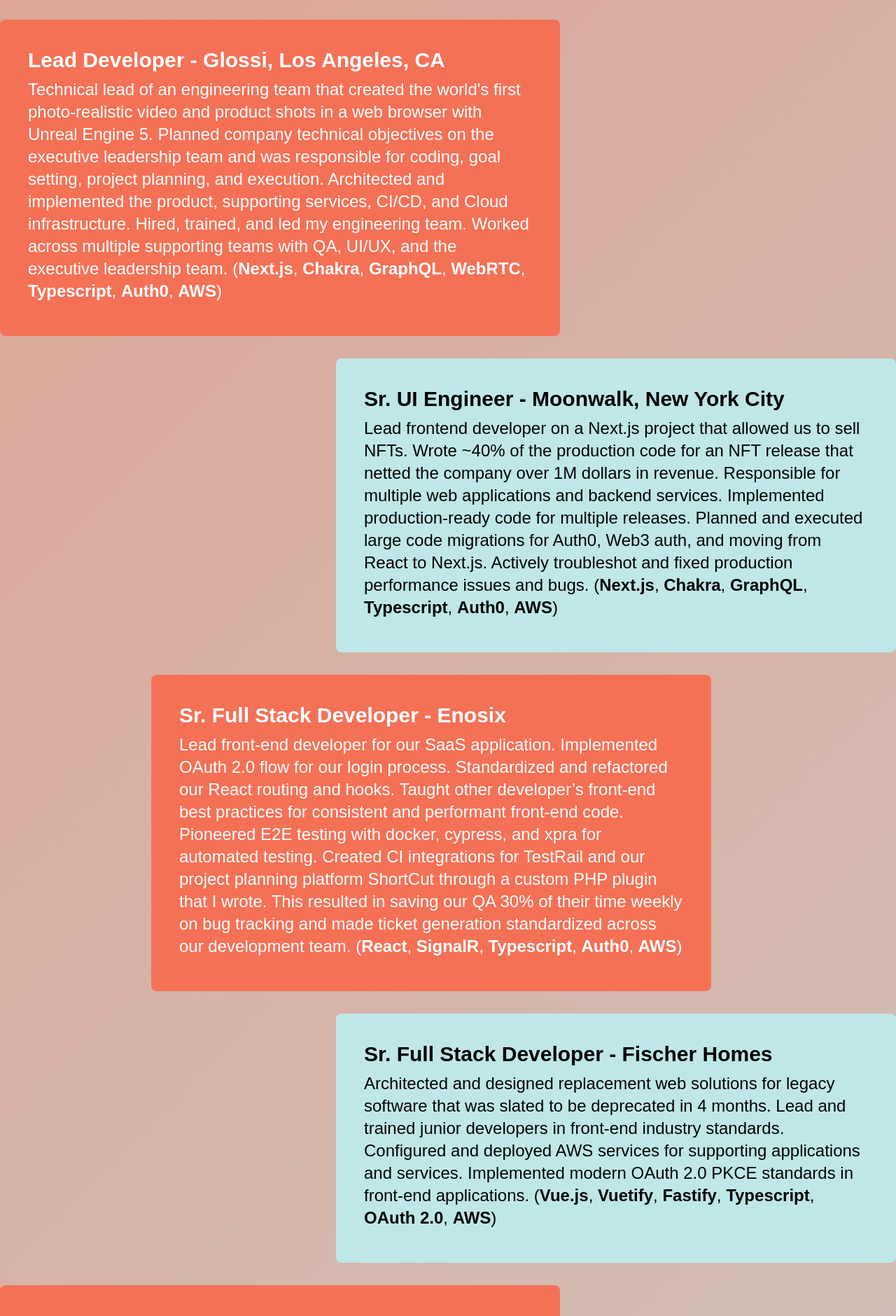
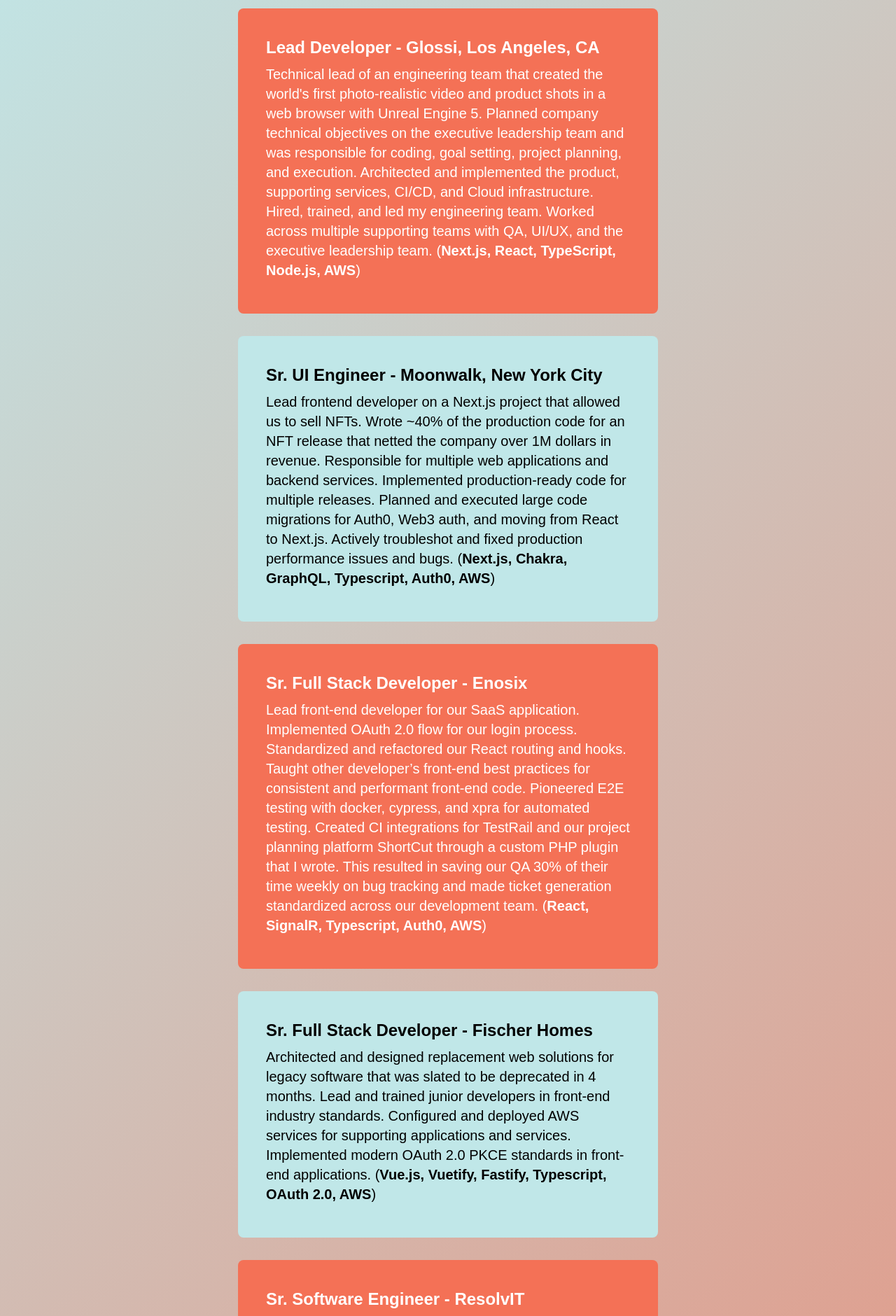
Before and after one commit to trun222/resume_thomas_underwood, a Next.js app: page / in a window 1280 px wide. Shown: the part 896-2776 px from the top of the page at 70% size. Built offline with nearby package versions, Linux system fonts and the light colour scheme.

Commit message:
Updated responsive design

```diff
--- /dev/null
+++ b/src/components/common/Card.tsx
@@ -0,0 +1,26 @@
+export default function Card({
+  title,
+  description,
+  skills,
+  float,
+  bg,
+  color,
+}: any) {
+  return (
+    <div
+      className={`h-auto w-auto ${bg} lg:relative lg:${float} lg:h-auto lg:w-[600px] hover:shadow-xl rounded-lg p-10`}
+    >
+      <h1 className={`text-2xl font-bold ${color}`}>{title}</h1>
+      <p className={`text-xl ${color}  my-2`}>
+        {description} (
+        {skills.map((skill: string, index: number) => (
+          <span className="font-bold" key={skill}>
+            {skill}
+            {index !== skills.length - 1 ? ", " : ""}
+          </span>
+        ))}
+        )
+      </p>
+    </div>
+  );
+}
--- a/src/pages/index.tsx
+++ b/src/pages/index.tsx
@@ -1,11 +1,12 @@
 import type { NextPage } from "next";
 import Head from "next/head";
-import Image from "next/image";
 import styles from "../styles/Home.module.css";
 import { FaGithubSquare, FaLinkedin, FaMedium } from "react-icons/fa";
+import Card from "@/src/components/common/Card";
+
 const Home: NextPage = () => {
   return (
-    <div className="bg-slate-800 h-screen">
+    <div>
       <Head>
         <title>Thomas Underwood - Resume</title>
         <meta
@@ -24,7 +25,9 @@
         </div> */}
 
         {/* Profile Picture and Basic Job Description */}
-        <div className={`h-screen ${styles.geometricBackground}`}>
+        <div
+          className={`sm:h-full lg:h-screen w-screen ${styles.geometricBackground}`}
+        >
           <div className={`flex flex-col justify-start p-10`}>
             {/* Social Media */}
             <div className="flex flex-row justify-between">
@@ -67,23 +70,24 @@
                 </a>
               </div>
             </div>
-            <div className="ml-20 my-6">
-              <h1 className="title-font font-bold text-7xl">
+            <h1 className="title-font hidden font-bold text-5xl text-center lg:block lg:text-7xl w-full my-6">
+              Thomas Underwood
+            </h1>
+            <div className="flex flex-col items-center lg:flex-row mt-6">
+              <h1 className="title-font font-bold text-5xl text-center lg:hidden lg:text-7xl w-full my-6">
                 Thomas Underwood
               </h1>
-            </div>
-            <div className="flex flex-row  ml-20 mt-6">
-              <Image
-                className="rounded-md"
+
+              <img
+                className="rounded-md h-[350px] w-[450px] sm:h-[450px] sm:w-[550px] lg:h-[550px] lg:w-[650px] xl:h-[550px] xl:w-[650px] "
+                title="Thomas Underwood"
                 src="/me.jpg"
-                height="650px"
-                width="950px"
               />
               <div
-                className={`relative top-[80px] left-[-120px] h-[425px] w-[925px] bg-gradient-to-r ${styles.bgTertiary} hover:shadow-xl rounded-lg p-10`}
+                className={`lg:relative h-[300px] w-[450px] sm:w-[550px] lg:w-[950px] xl:w-[650px] xl:h-[250px] lg:left-[-100px] lg:h-[425px] mt-4 bg-gradient-to-r ${styles.bgTertiary} hover:shadow-xl rounded-lg p-10`}
               >
                 <h2
-                  className={`title-font text-6xl font-black text-white ${styles.colorPrimary}`}
+                  className={`title-font text-2xl lg:text-3xl font-black ${styles.colorPrimary}`}
                 >
                   Lead Fullstack Developer at{" "}
                   <a
@@ -95,7 +99,9 @@
                     Glossi
                   </a>
                 </h2>
-                <h2 className={`title-font text-5xl font-medium  my-2`}>
+                <h2
+                  className={`title-font text-xl lg:text-2xl font-medium  my-2`}
+                >
                   <a
                     className="hover:text-white"
                     href="https://medium.com/@thomasunderwoodii"
@@ -105,7 +111,7 @@
                     Tech Blogger
                   </a>
                 </h2>
-                <h2 className="title-font text-5xl font-medium  my-2">
+                <h2 className="title-font text-xl lg:text-2xl font-medium  my-2">
                   <a
                     className="hover:text-white"
                     href="https://leetcode.com/trun222/"
@@ -115,7 +121,7 @@
                     Leet Coder
                   </a>
                 </h2>
-                <h3 className="title-font text-4xl font-thin mt-2">
+                <h3 className="title-font text-lg lg:text-xl font-thin mt-2">
                   Frontend, Backend, FullStack, DevOps, Project Management
                 </h3>
               </div>
@@ -128,67 +134,58 @@
 
         {/* Work History */}
         <div className={`h-full w-full ${styles.animatedGradient} p-8`}>
-          <h1 className={`title-font text-6xl font-bold `}>Work History</h1>
+          <h1 className={`title-font text-3xl lg:text-6xl font-bold `}>
+            Work History
+          </h1>
 
-          <div className="flex flex-col items-center gap-8 p-8">
-            <div
-              className={`h-auto w-[800px] ${styles.bgPrimary} relative right-60 hover:shadow-xl rounded-lg p-10`}
-            >
-              <h1 className="text-3xl font-bold text-white">
-                Lead Developer - Glossi, Los Angeles, CA
-              </h1>
-              <p className="text-2xl text-white my-2">
-                Technical lead of an engineering team that created the
-                world&apos;s first photo-realistic video and product shots in a
+          <div className="flex flex-col items-center gap-8 mt-4">
+            {/* Glossi */}
+            <Card
+              bg={styles.bgPrimary}
+              color="text-white"
+              title="Lead Developer - Glossi, Los Angeles, CA"
+              description=" Technical lead of an engineering team that created the
+                world's first photo-realistic video and product shots in a
                 web browser with Unreal Engine 5. Planned company technical
                 objectives on the executive leadership team and was responsible
                 for coding, goal setting, project planning, and execution.
                 Architected and implemented the product, supporting services,
                 CI/CD, and Cloud infrastructure. Hired, trained, and led my
                 engineering team. Worked across multiple supporting teams with
-                QA, UI/UX, and the executive leadership team. (
-                <span className="font-bold">Next.js</span>,{" "}
-                <span className="font-bold">Chakra</span>,{" "}
-                <span className="font-bold">GraphQL</span>,{" "}
-                <span className="font-bold">WebRTC</span>,{" "}
-                <span className="font-bold">Typescript</span>,{" "}
-                <span className="font-bold">Auth0</span>,{" "}
-                <span className="font-bold">AWS</span>)
-              </p>
-            </div>
+                QA, UI/UX, and the executive leadership team."
+              skills={["Next.js", "React", "TypeScript", "Node.js", "AWS"]}
+              float="right-20"
+            />
 
-            <div
-              className={`h-auto w-[800px] ${styles.bgTertiary} relative left-60 hover:shadow-xl rounded-lg  p-10`}
-            >
-              <h1 className="text-3xl font-bold">
-                Sr. UI Engineer - Moonwalk, New York City
-              </h1>
-              <p className="text-2xl my-2">
-                Lead frontend developer on a Next.js project that allowed us to
+            {/* Moonwalk */}
+            <Card
+              bg={styles.bgTertiary}
+              color="text-black"
+              title="Sr. UI Engineer - Moonwalk, New York City"
+              description=" Lead frontend developer on a Next.js project that allowed us to
                 sell NFTs. Wrote ~40% of the production code for an NFT release
                 that netted the company over 1M dollars in revenue. Responsible
                 for multiple web applications and backend services. Implemented
                 production-ready code for multiple releases. Planned and
                 executed large code migrations for Auth0, Web3 auth, and moving
                 from React to Next.js. Actively troubleshot and fixed production
-                performance issues and bugs. (
-                <span className="font-bold">Next.js</span>,{" "}
-                <span className="font-bold">Chakra</span>,{" "}
-                <span className="font-bold">GraphQL</span>,{" "}
-                <span className="font-bold">Typescript</span>,{" "}
-                <span className="font-bold">Auth0</span>,{" "}
-                <span className="font-bold">AWS</span>)
-              </p>
-            </div>
+                performance issues and bugs."
+              skills={[
+                "Next.js",
+                "Chakra",
+                "GraphQL",
+                "Typescript",
+                "Auth0",
+                "AWS",
+              ]}
+            />
 
-            <div
-              className={`h-auto w-[800px] ${styles.bgPrimary} relative right-6 hover:shadow-xl rounded-lg p-10`}
-            >
-              <h1 className="text-3xl font-bold text-white">
-                Sr. Full Stack Developer - Enosix
-              </h1>
-              <p className="text-2xl text-white my-2">
-                Lead front-end developer for our SaaS application. Implemented
+            {/* Enosix */}
+            <Card
+              bg={styles.bgPrimary}
+              color="text-white"
+              title="Sr. Full Stack Developer - Enosix"
+              description="Lead front-end developer for our SaaS application. Implemented
                 OAuth 2.0 flow for our login process. Standardized and
                 refactored our React routing and hooks. Taught other developer’s
                 front-end best practices for consistent and performant front-end
@@ -197,45 +194,37 @@
                 project planning platform ShortCut through a custom PHP plugin
                 that I wrote. This resulted in saving our QA 30% of their time
                 weekly on bug tracking and made ticket generation standardized
-                across our development team. (
-                <span className="font-bold">React</span>,{" "}
-                <span className="font-bold">SignalR</span>,{" "}
-                <span className="font-bold">Typescript</span>,{" "}
-                <span className="font-bold">Auth0</span>,{" "}
-                <span className="font-bold">AWS</span>)
-              </p>
-            </div>
+                across our development team."
+              skills={["React", "SignalR", "Typescript", "Auth0", "AWS"]}
+            />
 
-            <div
-              className={`h-auto w-[800px] ${styles.bgTertiary} relative left-60 hover:shadow-xl rounded-lg p-10`}
-            >
-              <h1 className="text-3xl font-bold">
-                Sr. Full Stack Developer - Fischer Homes
-              </h1>
-              <p className="text-2xl my-2">
-                Architected and designed replacement web solutions for legacy
+            {/* Fischer */}
+            <Card
+              bg={styles.bgTertiary}
+              color="text-black"
+              title="Sr. Full Stack Developer - Fischer Homes"
+              description="Architected and designed replacement web solutions for legacy
                 software that was slated to be deprecated in 4 months. Lead and
                 trained junior developers in front-end industry standards.
                 Configured and deployed AWS services for supporting applications
                 and services. Implemented modern OAuth 2.0 PKCE standards in
-                front-end applications. (
-                <span className="font-bold">Vue.js</span>,{" "}
-                <span className="font-bold">Vuetify</span>,{" "}
-                <span className="font-bold">Fastify</span>,{" "}
-                <span className="font-bold">Typescript</span>,{" "}
-                <span className="font-bold">OAuth 2.0</span>,{" "}
-                <span className="font-bold">AWS</span>)
-              </p>
-            </div>
+                front-end applications."
+              skills={[
+                "Vue.js",
+                "Vuetify",
+                "Fastify",
+                "Typescript",
+                "OAuth 2.0",
+                "AWS",
+              ]}
+            />
 
-            <div
-              className={`h-auto w-[800px] ${styles.bgPrimary} relative right-60 hover:shadow-xl rounded-lg p-10`}
-            >
-              <h1 className="text-3xl font-bold text-white">
-                Sr. Software Engineer - ResolvIT
-              </h1>
-              <p className="text-2xl text-white my-2">
-                Presided over a committee that focused on creating well-designed
+            {/* ResolvIT */}
+            <Card
+              bg={styles.bgPrimary}
+              color="text-white"
+              title="Sr. Software Engineer - ResolvIT"
+              description="Presided over a committee that focused on creating well-designed
                 reusable components for GE Aviation. Lead the front-end
                 development effort for a new notification service that is
                 utilized throughout GE Aviation. Helped lead an effort to create
@@ -244,20 +233,22 @@
                 adopted service that is used to build, test and deploy code
                 throughout GE Aviation. Primarily built high- performing, modern
                 web applications for large groups of users. Participated in
-                &apos;big room&apos; project planning for establishing features,
+                'big room' project planning for establishing features,
                 tasks, and various priorities for Agile sprints. Worked
                 frequently with back-end engineers and UI/UX teams in an Agile
                 environment to deliver excellent software that satisfied the
                 given requirements. Interviewed, hired, and trained several
-                front-end developers. (<span className="font-bold">Vue.js</span>
-                , <span className="font-bold">Vuetify</span>,{" "}
-                <span className="font-bold">Axios</span>,{" "}
-                <span className="font-bold">WebRTC</span>,{" "}
-                <span className="font-bold">Typescript</span>,{" "}
-                <span className="font-bold">Web Sockets</span>,{" "}
-                <span className="font-bold">AWS</span>)
-              </p>
-            </div>
+                front-end developers."
+              skills={[
+                "Vue.js",
+                "Vuetify",
+                "Axios",
+                "WebRTC",
+                "Typescript",
+                "Web Sockets",
+                "AWS",
+              ]}
+            />
           </div>
         </div>
 
--- a/src/styles/Home.module.css
+++ b/src/styles/Home.module.css
@@ -15,9 +15,16 @@
 }
 
 .animatedGradient {
-  background: linear-gradient(-45deg, #f6f6f6, #d1bfb7, #e29886, #f47156);
+  background: linear-gradient(
+    -45deg,
+    #f6f6f6,
+    #d1bfb7,
+    #e29886,
+    #c0e7e8,
+    #f47156
+  );
   background-size: 400% 400%;
-  animation: gradient 5s ease infinite;
+  animation: gradient 7s ease infinite;
 }
 
 @keyframes gradient {
```
